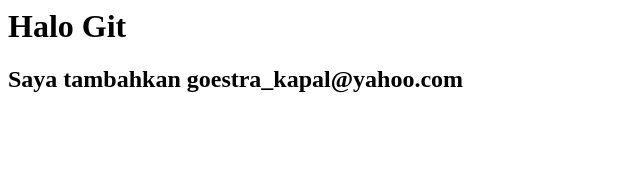
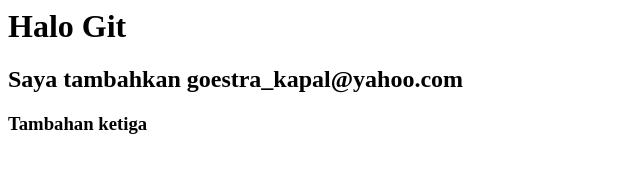
Before and after one commit to gedhy/varmon, a plain HTML site: page index.html in a window 1280 px wide. Shown: the whole page, without its empty margins (0-640 px from the left). Drawn offline with Linux system fonts and the light colour scheme.

Commit message:
percobaan dengan contributor lain

```diff
--- a/index.html
+++ b/index.html
@@ -5,5 +5,6 @@
     <body>
         <h1>Halo Git</h1>
         <h2>Saya tambahkan goestra_kapal@yahoo.com</h2>
+        <h3>Tambahan ketiga</h3>
     </body>
 </html>
```
